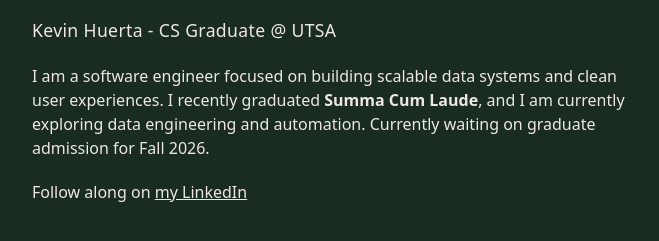
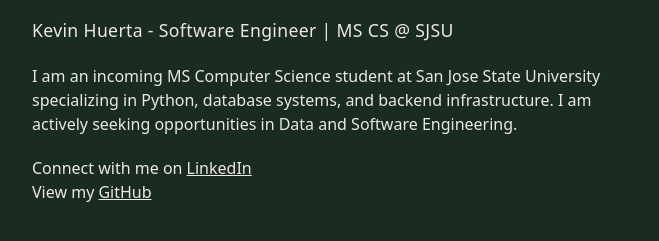
Before and after one commit to huertakevin/personal-site, a plain HTML site: page index.html in a window 1280 px wide. Shown: the part 333-574 px from the top of the page, without its empty margins (308-967 px from the left). Drawn offline with Linux system fonts and the light colour scheme.

Commit message:
Update index.html

```diff
--- a/index.html
+++ b/index.html
@@ -10,16 +10,15 @@
 <body>
     <main>
         <h1>Building Systems with Data</h1>
-        <h2>Kevin Huerta - CS Graduate @ UTSA</h2>
+        <h2>Kevin Huerta - Software Engineer | MS CS @ SJSU</h2>
         <p>
-            I am a software engineer focused on
-            building scalable data systems and clean user experiences.
-            I recently graduated <strong>Summa Cum Laude</strong>, and
-            I am currently exploring data engineering and automation.
-            Currently waiting on graduate admission for Fall 2026.
+            I am an incoming MS Computer Science student at San Jose State University
+            specializing in Python, database systems, and backend infrastructure. I am actively
+            seeking opportunities in Data and Software Engineering.
         </p>
         <p>
-            Follow along on <a href="https://www.linkedin.com/in/huerta-kevin/">my LinkedIn</a>
+            Connect with me on <a href="https://www.linkedin.com/in/huerta-kevin/">LinkedIn</a><br>
+            View my <a href="https://www.github.com/huertakevin">GitHub</a>
         </p>
     </main>
 </body>
```
